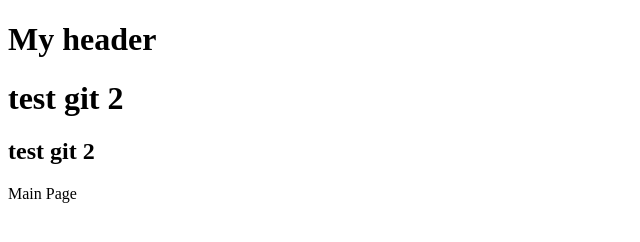
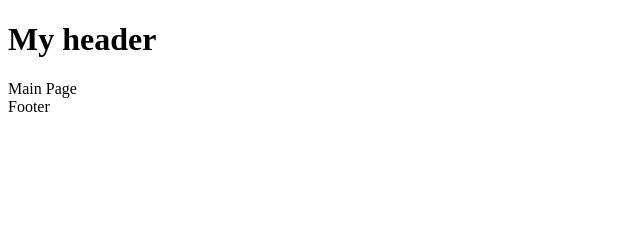
Before and after one commit to vladislavRomashko/test-git-2, a plain HTML site: page index.html in a window 1280 px wide. Shown: the whole page, without its empty margins (0-640 px from the left). Drawn offline with Linux system fonts and the light colour scheme.

Commit message:
made changes in feature/user-access

```diff
--- a/index.html
+++ b/index.html
@@ -10,11 +10,12 @@
     <header>
       <h1>My header</h1>
     </header>
-    <h1>test git 2</h1>
-    <h2>test git 2</h1>
-      <main>
-        <span>Main Page</span>
-      </main>
+    <main>
+      <span>Main Page</span>
+    </main>
+    <footer>
+      <span>Footer</span>
+    </footer>
     <script src="index.js"></script>
   </body>
 </html>
--- a/index.js
+++ b/index.js
@@ -1 +1,8 @@
 console.log('Hello World')
+
+const age = 20
+if (age >= 18) {
+  console.log('Вы совершенолетний')
+} else {
+  console.log('Вы не совершенолетний')
+}
```
